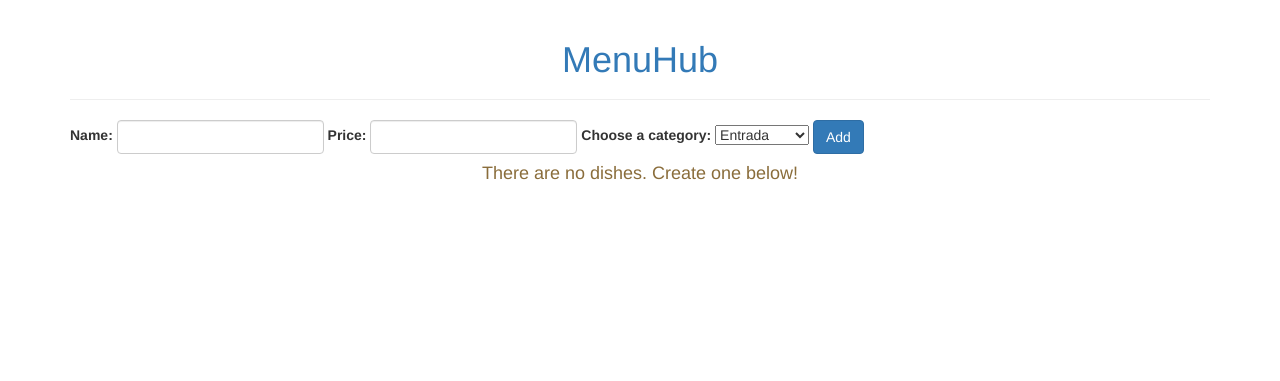
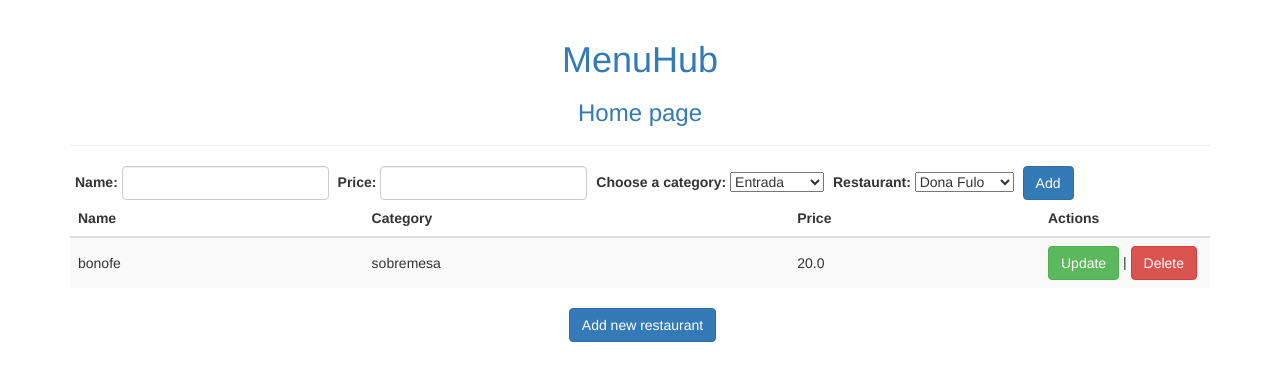
Before and after one commit to LeandroFSimeao/MenuHub, a Flask app: page /home in a window 1280 px wide. Shown: the top 381 px of the page. Run offline with Flask 3, Linux system fonts and the light colour scheme; a user stored in the database is signed in; data comes from the database, SQL or seed files in the repository; some libraries are stand-ins or nearby versions.

Commit message:
created routes to update and delete the dishes

```diff
--- a/app.py
+++ b/app.py
@@ -8,6 +8,7 @@ from flask_migrate import Migrate
 from flask_login import LoginManager, login_user, logout_user, login_required, current_user
 from werkzeug.security import generate_password_hash, check_password_hash
 from sqlalchemy.exc import IntegrityError
+from sqlalchemy import MetaData
 from datetime import timedelta
 
 # application setup.
@@ -25,7 +26,17 @@ app.config["SQLALCHEMY_TRACK_MODIFICATION"] = False
 
 Bootstrap(app)
 
-db = SQLAlchemy(app)
+convention = {
+    "ix": 'ix_%(column_0_label)s',
+    "uq": "uq_%(table_name)s_%(column_0_name)s",
+    "ck": "ck_%(table_name)s_%(constraint_name)s",
+    "fk": "fk_%(table_name)s_%(column_0_name)s_%(referred_table_name)s",
+    "pk": "pk_%(table_name)s"
+}
+
+metadata = MetaData(naming_convention=convention)
+
+db = SQLAlchemy(app, metadata=metadata)
 migrate = Migrate(app, db)
 
 # Initialize the login Manager
@@ -38,7 +49,8 @@ login.init_app(app)
 class User(db.Model):
     id = db.Column(db.Integer, primary_key=True)
     name = db.Column(db.String(120), nullable=False)
-    email = db.Column(db.String(120), unique=True, nullable=False)
+    email = db.Column(db.String(120), unique=True,
+                      nullable=False, name='email_unique_constraint')
     password_hash = db.Column(db.String(128), nullable=False)
     admin = db.Column(db.Boolean)
 
@@ -66,9 +78,10 @@ class User(db.Model):
 
 class Restaurant(db.Model):
     id = db.Column(db.Integer, primary_key=True)
-    name = db.Column(db.String(120), nullable=False)
+    name = db.Column(db.String(120), unique=True, nullable=False,
+                     name='restaurant_name_unique_constraint')
     dishes = db.relationship(
-        'Dish', backref='Dish owner', lazy=True)
+        'Dish', backref='dish_owner', lazy=True)
 
     def __repr__(self):
         return f'<Restaurant {self.name}>'
@@ -83,7 +96,7 @@ class Dish(db.Model):
         'restaurant.id'), nullable=False)
 
     def __repr__(self):
-        return f"Task: #{self.id}, description: {self.description}"
+        return f"Dish: #{self.id}, name: {self.name}"
 
 
 @login.user_loader
@@ -96,9 +109,36 @@ def load_user(id):
 
 @app.route("/index")
 @app.route("/home")
+@app.route('/index', methods=["POST"])
+@app.route('/home', methods=["POST"])
 @login_required
 def index():
-    return render_template("index.html")
+    if request.method == "POST":
+        dish_name = request.form['dish_name']
+        price = request.form['price']
+        category = request.form['category']
+        restaurant_id = request.form['restaurant']
+
+        # Create a new user object
+        new_dish = Dish(name=dish_name, category=category,
+                        price=price, restaurant_id=restaurant_id)
+
+        # Add the new user to the database
+        try:
+            db.session.add(new_dish)
+            db.session.commit()
+        except IntegrityError as e:
+            db.session.rollback()
+            error_message = str(e.orig)
+            flash('danger', error_message)
+            return redirect(url_for('index'))
+
+        flash('success', 'Success! The dish was added.')
+        return redirect(url_for('index'))
+    else:
+        dishes = Dish.query.order_by(Dish.price).all()
+        restaurant = Restaurant.query.order_by(Restaurant.name).all()
+        return render_template('index.html', dishes=dishes, restaurants=restaurant)
 
 # Login page
 
@@ -155,16 +195,75 @@ def register():
         return redirect(url_for('login'))
     return render_template('register.html')
 
-# @app.route('/', methods=["POST", "GET"])
-# def index():
-#     if request.method == "POST":
-#         dish = Dish(request.form["name"])
-#         try:
-#             db.session.add(dish)
-#             db.session.commit()
-#             return redirect('/')
-#         except:
-#             return "Houve um erro, ao inserir o Prato"
-#     else:
-#         dishes = Dish.query.order_by(Dish.price).all()
-#         return render_template('index.html', dishes=dishes)
+
+@app.route('/restaurants')
+@app.route('/restaurants', methods=['POST'])
+@login_required
+def restaurants():
+    if request.method == "POST":
+        name = request.form['restaurantName']
+
+        # Create a new restaurant object
+        new_restaurant = Restaurant(name=name)
+
+        # Add the new restaurant to the database
+        try:
+            db.session.add(new_restaurant)
+            db.session.commit()
+        except IntegrityError as e:
+            db.session.rollback()
+            error_message = str(e.orig)
+            flash('danger', error_message)
+            return redirect(url_for('restaurants'))
+
+        flash('success', 'Success! The restaurant was registred.')
+        return redirect(url_for('index'))
+    return render_template('restaurants.html')
+
+
+@app.route('/update_dish/<dish_id>')
+@app.route('/update_dish', methods=['POST'])
+@login_required
+def update_dish(dish_id=None):
+    if request.method == "POST":
+        id = request.form['dish_id']
+        name = request.form['dish_name']
+        price = request.form['price']
+        category = request.form['category']
+
+        dish = Dish.query.get(id)
+        dish.name = name
+        dish.price = price
+        dish.category = category
+
+        # Add the new restaurant to the database
+        try:
+            db.session.commit()
+        except IntegrityError as e:
+            db.session.rollback()
+            error_message = str(e.orig)
+            flash('danger', error_message)
+            return render_template('update_dish.html', dish=dish)
+
+        flash('success', 'Success! The dish was updated.')
+        return redirect(url_for('index'))
+    else:
+        dish = Dish.query.filter_by(id=dish_id).first()
+        return render_template('update_dish.html', dish=dish)
+
+
+@app.route('/delete_dish/<dish_id>')
+@login_required
+def delete_dish(dish_id):
+    dish = Dish.query.get(dish_id)
+
+    try:
+        db.session.delete(dish)
+        db.session.commit()
+        flash('success', 'Success! The dish was deleted.')
+    except IntegrityError as e:
+        db.session.rollback()
+        error_message = str(e.orig)
+        flash('danger', error_message)
+
+    return redirect(url_for('index'))
--- a/static/css/styles.css
+++ b/static/css/styles.css
@@ -11,3 +11,11 @@
   width: 40%;
   ;
 }
+
+label {
+  margin-left: 5px;
+}
+
+button {
+  margin-left: 5px;
+}
--- a/templates/index.html
+++ b/templates/index.html
@@ -7,16 +7,20 @@
 {% block content %}
 <link rel="stylesheet" type="text/css" href="{{ url_for('static',filename='css/styles.css') }}">
 
+{% include 'alert.html' %}
 
 <div class="container">
    <div class="page-header">
       <h1 class="text-center text-primary">MenuHub</h1>
+      <h3 class="text-center text-primary">Home page</h3>
    </div>
-
-   <form class="form-inline" action="/" method="POST">
+   {% if restaurants|length < 1 %} <h4 class="text-center text-warning">There are no restaurants. Register one first!
+      </h4>
+      {% else %}
+      <form class="form-inline" action="/home" method="POST">
          <div class="form-group">
-         <label for="name">Name:</label>
-         <input type="text" class="form-control" name="name" id="name">
+            <label for="dish_name">Name:</label>
+            <input type="text" class="form-control" name="dish_name" id="dish_name">
             <label for="price">Price:</label>
             <input type="number" class="form-control" name="price" id="price">
             <label for="category">Choose a category:</label>
@@ -25,11 +29,17 @@
                <option value="principal">Principal</option>
                <option value="sobremesa">Sobremesa</option>
             </select>
+            <label for="restaurant">Restaurant:</label>
+            <select name="restaurant" class="form-select" id="restaurant">
+               {% for restaurant in restaurants %}
+               <option value="{{ restaurant.id }}">{{ restaurant.name }}</option>
+               {% endfor %}
+            </select>
             <button type="submit" class="btn btn-primary">Add</button>
          </div>
       </form>
 
-   {% if tasks|length < 1 %} <h4 class="text-center text-warning">There are no dishes. Create one below!</h4>
+      {% if dishes|length < 1 %} <h4 class="text-center text-warning">There are no dishes. Create one above!</h4>
          {% else %}
          <table class="table table-striped">
             <thead>
@@ -44,16 +54,26 @@
                {% for dish in dishes %}
                <tr>
                   <td class="align-middle">{{ dish.name }}</td>
-               <td class="align-middle">{{ dish.Category }}</td>
+                  <td class="align-middle">{{ dish.category }}</td>
                   <td class="align-middle">{{ dish.price }}</td>
                   <td class="align-middle actions">
-                  <a class="btn btn-success" href="{{ url_for('update', id=task.id) }}">Update</a> |
-                  <a class="btn btn-danger" href="{{ url_for('delete', id=task.id) }}">Delete</a>
+                     <a class="btn btn-success" href="{{ url_for('update_dish', dish_id=dish.id) }}">Update</a> |
+                     <a class="btn btn-danger" href="{{ url_for('delete_dish', dish_id=dish.id) }}">Delete</a>
                   </td>
                </tr>
                {% endfor %}
             </tbody>
          </table>
          {% endif %}
+         {% endif %}
+         <footer style="text-align: center;">
+            <button type="button" class="btn btn-primary" onclick="redirect()">Add new restaurant</button>
+         </footer>
 </div>
+
+<script>
+   function redirect() {
+      window.location.href = "{{url_for('restaurants')}}";
+   }
+</script>
 {% endblock %}
```
Also changed, not shown: templates/restaurants.html (added, +36 -0 lines), templates/update.html (deleted, +0 -30 lines), templates/update_dish.html (added, +35 -0 lines), menuhub.sqlite. Lines whose indentation alone changed are shown as unchanged.
